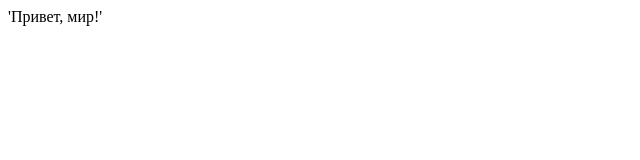
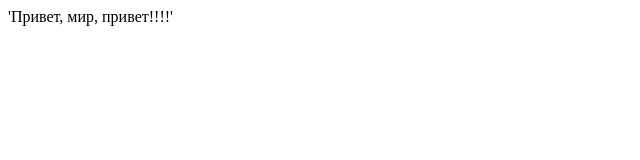
Before and after one commit to B-Mikhail-V/ahj-proof-index, a plain HTML site: page index.html in a window 1280 px wide. Shown: the full height of the page, 0-640 px from the left. Drawn offline with Linux system fonts and the light colour scheme.

Commit message:
Commit index

```diff
--- a/index.html
+++ b/index.html
@@ -6,6 +6,6 @@
     <title>Document</title>
 </head>
 <body>
-    'Привет, мир!'
+    'Привет, мир, привет!!!!'
 </body>
 </html>
```
